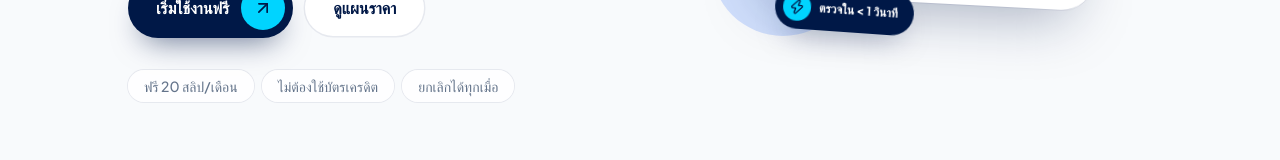
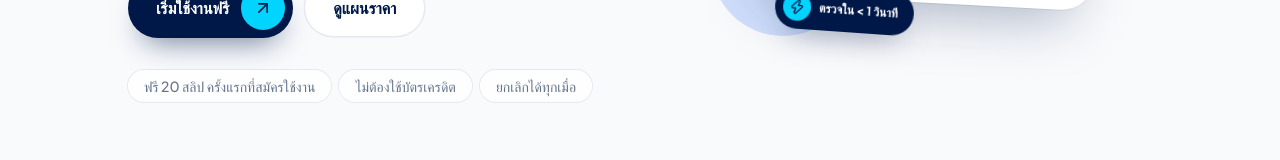
Before and after one commit to aacccompany/slipsure, a Next.js app in the folder frontend/: page / in a window 1280 px wide. Shown: the part 626-786 px from the top of the page. Built offline with nearby package versions, Linux system fonts and the light colour scheme; no server answers; a web font is replaced by a local one.

Commit message:
fix: update slip offer text for clarity in registration and hero components

```diff
--- a/frontend/src/app/register/page.tsx
+++ b/frontend/src/app/register/page.tsx
@@ -62,7 +62,7 @@ export default function RegisterPage() {
           <div className="font-black select-none leading-none" style={{ fontSize: '7rem', color: 'rgba(0,82,255,0.1)', letterSpacing: '-0.04em' }}>01</div>
           <h2 className="font-bold leading-tight" style={{ fontSize: '1.75rem', color: 'rgba(248,250,252,0.9)', letterSpacing: '-0.02em' }}>
             เริ่มต้นฟรี<br />
-            <span style={{ color: 'var(--cyan)' }}>20 สลิป/เดือน</span>
+            <span style={{ color: 'var(--cyan)' }}>20 สลิปฟรีครั้งแรกที่สมัครใช้งาน </span>
           </h2>
           <p className="text-sm leading-relaxed" style={{ color: 'rgba(248,250,252,0.45)' }}>
             ไม่ต้องใช้บัตรเครดิต ไม่มีสัญญาผูกมัด
@@ -93,7 +93,7 @@ export default function RegisterPage() {
             <h1 className="font-bold mb-1" style={{ fontSize: '1.75rem', color: 'var(--ink)', letterSpacing: '-0.02em' }}>
               สมัครสมาชิก
             </h1>
-            <p className="text-sm" style={{ color: 'var(--text-muted)' }}>ฟรี 20 สลิป/เดือน ไม่ต้องใช้บัตรเครดิต</p>
+            <p className="text-sm" style={{ color: 'var(--text-muted)' }}>ฟรี 20 สลิป/ครั้งแรกที่สมัครใช้งาน ไม่ต้องใช้บัตรเครดิต</p>
           </div>
 
           <form onSubmit={handleSubmit} className="space-y-4">
--- a/frontend/src/components/landing/Hero.tsx
+++ b/frontend/src/components/landing/Hero.tsx
@@ -228,7 +228,7 @@ export const Hero = () => {
           </div>
 
           <div className="pop-in mt-8 flex flex-wrap gap-2" style={{ animationDelay: '0.32s' }}>
-            {['ฟรี 20 สลิป/เดือน', 'ไม่ต้องใช้บัตรเครดิต', 'ยกเลิกได้ทุกเมื่อ'].map((t) => (
+            {['ฟรี 20 สลิป ครั้งแรกที่สมัครใช้งาน', 'ไม่ต้องใช้บัตรเครดิต', 'ยกเลิกได้ทุกเมื่อ'].map((t) => (
               <span
                 key={t}
                 className="rounded-full px-4 py-1.5 text-sm font-medium"
```
